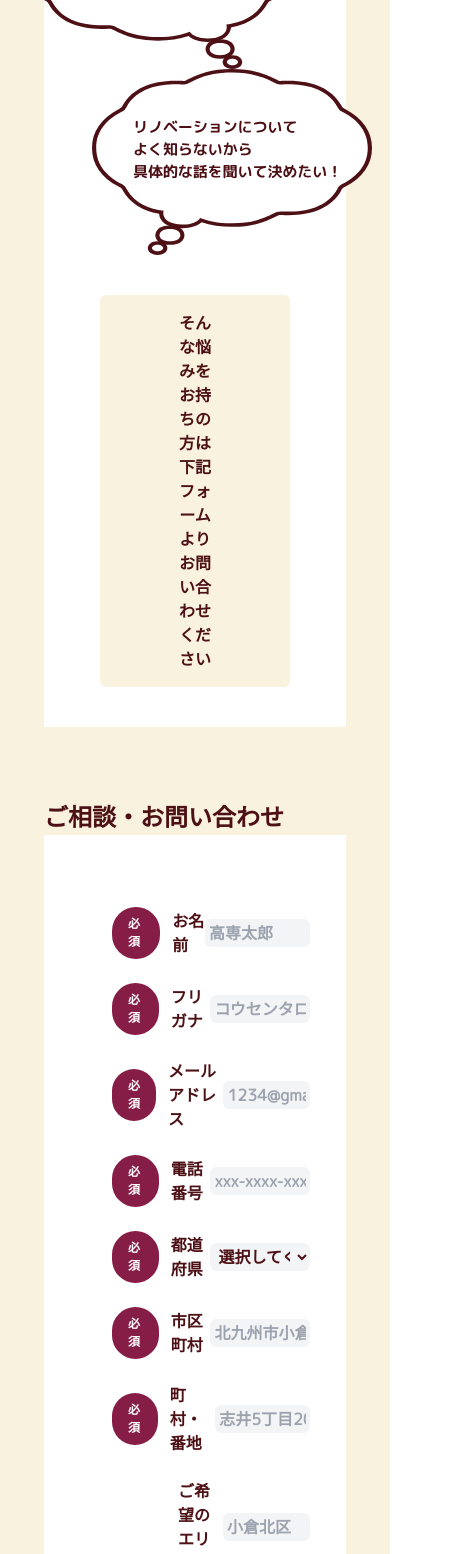
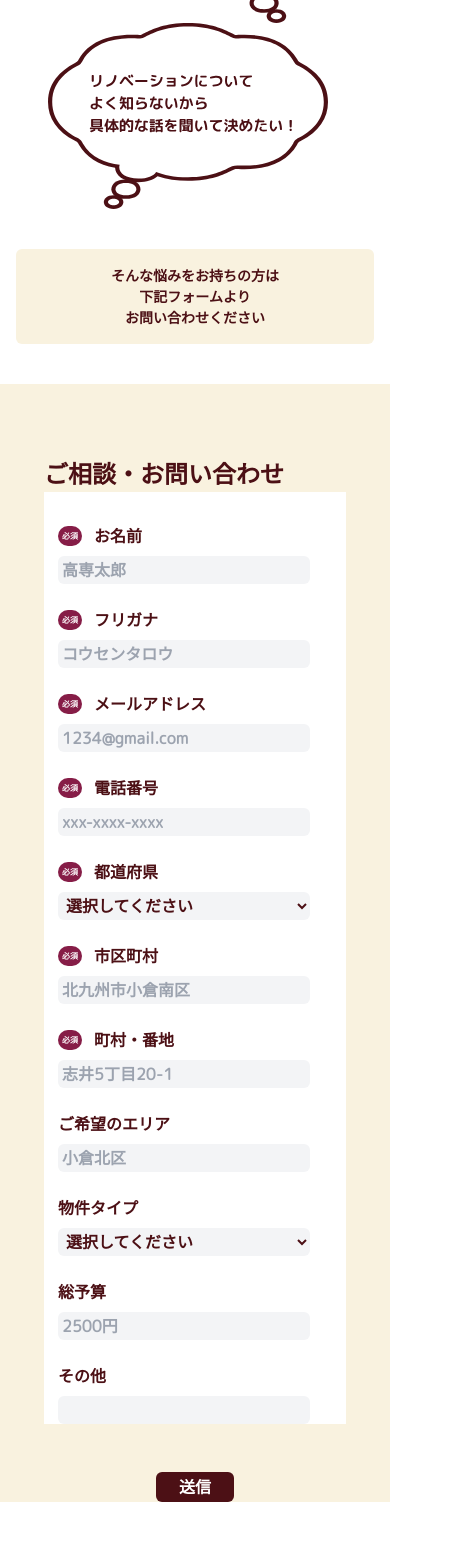
Before and after one commit to yama-chiiii/Rinomachi-Front, a Next.js app: page /consult in a window 390 px wide. Shown: the part 432-1986 px from the top of the page, 461 px wide, since content can reach past the window. After the commit the page ends 1934 px from the top, so only its background shows below. Built offline with nearby package versions, Linux system fonts and the light colour scheme.

Commit message:
feat:スマホサイズの作成

```diff
--- a/src/app/consult/page.tsx
+++ b/src/app/consult/page.tsx
@@ -132,17 +132,17 @@ export const Consult = () => {
   return (
     <div className='w-full min-h-screen flex flex-col items-center font-mPlus font-semibold'>
       <div className='w-full lg:w-1/2 min-h-screen flex flex-col bg-brown-light text-brown-dark'>
-        <div className='mt-164 mx-44 bg-white'>
-          <div className='w-full pl-52'>
+        <div className='mt-164 lg:mx-44 bg-white'>
+          <div className='w-full items-center lg:pl-52'>
             <div>
-              <div className='w-full h-auto flex flex-row pt-24'>
+              <div className='w-full h-auto items-center flex flex-row pt-24'>
                 <Image
                   src='/person_search_brown.svg'
                   width={44}
                   height={64}
                   alt='Icon'
                 />
-                <div className='text-3xl'>リノベーション経験者に相談</div>
+                <div className='text-xl lg:text-3xl'>リノベーション経験者に相談</div>
               </div>
               <div className='-mt-8 whitespace-nowrap lg:-mt-16 mb-8 text-md lg:text-xl text-brown-dark'>
                 --------------------------------------------------
@@ -165,21 +165,22 @@ export const Consult = () => {
             alt='Icon'
             className='mx-48'
           />
-          <div className='my-40 mx-56 px-76 py-16 bg-brown-light text-brown-dark rounded-md'>
-            <div className='text-center'>そんな悩みをお持ちの方は</div>
+          <div className='my-40 mx-16 lg:mx-72 px-40 py-16 bg-brown-light text-brown-dark rounded-md'>
+            <div className='text-sm lg:text-lg text-center'>そんな悩みをお持ちの方は</div>
             <br />
-            <div className='-mt-24 text-center'>
-              下記フォームよりお問い合わせください
+            <div className='-mt-24 text-sm lg:text-lg text-center'>
+              下記フォームより
             </div>
+            <div className='text-sm lg:text-lg text-center'>お問い合わせください</div>
           </div>
         </div>
         <div className='mt-72 mx-44 text-2xl text-brown-dark'>
           ご相談・お問い合わせ
         </div>
         <div className='mx-44 bg-white'>
-          <div className='w-4/5 h-auto flex flex-row justify-between items-center mt-72 mx-24'>
+          <div className='w-full lg:w-4/5 h-auto flex flex-col lg:flex-row lg:justify-between lg:items-center mt-32 lg:mt-72 mx-2 lg:mx-24'>
             <div className='flex flex-row items-center'>
-              <div className='ml-44 text-xs bg-red-dark text-white px-16 py-8 rounded-full'>
+              <div className='ml-12 lg:ml-44 text-3xs lg:text-xs bg-red-dark text-white px-4 lg:px-16 py-4 lg:py-8 rounded-full'>
                 必須
               </div>
               <div className='ml-12 text-brown-dark'>お名前</div>
@@ -189,7 +190,7 @@ export const Consult = () => {
               type='text'
               value={name}
               onChange={(e) => setName(e.target.value)}
-              className={`w-1/2 px-4 py-2 rounded-md focus:ring-2 focus:ring-brown-dark bg-gray-100 ${
+              className={`w-5/6 lg:w-1/2 ml-12 mt-8 lg:mt-0 lg:ml-0 px-4 py-2 rounded-md focus:ring-2 focus:ring-brown-dark bg-gray-100 ${
                 errors.name ? 'border-red-500 border-2' : 'border-gray-300'
               }`}
               placeholder='高専太郎'
@@ -198,9 +199,9 @@ export const Consult = () => {
               <p className='text-sm text-red-500 mt-1'>{errors.name}</p>
             )}
           </div>
-          <div className='w-4/5 h-auto flex flex-row justify-between items-center mt-24 mx-24'>
+          <div className='w-full lg:w-4/5 h-auto flex flex-col lg:flex-row lg:justify-between lg:items-center mt-24 mx-2 lg:mx-24'>
             <div className='flex flex-row items-center'>
-              <div className='ml-44 text-xs bg-red-dark text-white px-16 py-8 rounded-full'>
+            <div className='ml-12 lg:ml-44 text-3xs lg:text-xs bg-red-dark text-white px-4 lg:px-16 py-4 lg:py-8 rounded-full'>
                 必須
               </div>
               <div className='ml-12 text-brown-dark'>フリガナ</div>
@@ -210,7 +211,7 @@ export const Consult = () => {
               type='text'
               value={rubi}
               onChange={(e) => setRubi(e.target.value)}
-              className={`w-1/2 px-4 py-2 rounded-md focus:ring-2 focus:ring-brown-dark bg-gray-100 ${
+              className={`w-5/6 lg:w-1/2 ml-12 mt-8 lg:mt-0 lg:ml-0 px-4 py-2 rounded-md focus:ring-2 focus:ring-brown-dark bg-gray-100 ${
                 errors.rubi ? 'border-red-500 border-2' : 'border-gray-300'
               }`}
               placeholder='コウセンタロウ'
@@ -219,9 +220,9 @@ export const Consult = () => {
               <p className='text-sm text-red-500 mt-1'>{errors.rubi}</p>
             )}
           </div>
-          <div className='w-4/5 h-auto flex flex-row justify-between items-center mt-24 mx-24'>
+          <div className='w-full lg:w-4/5 h-auto flex flex-col lg:flex-row lg:justify-between lg:items-center mt-24 mx-2 lg:mx-24'>
             <div className='flex flex-row items-center'>
-              <div className='ml-44 text-xs bg-red-dark text-white px-16 py-8 rounded-full'>
+            <div className='ml-12 lg:ml-44 text-3xs lg:text-xs bg-red-dark text-white px-4 lg:px-16 py-4 lg:py-8 rounded-full'>
                 必須
               </div>
               <div className='ml-12 text-brown-dark'>メールアドレス</div>
@@ -231,7 +232,7 @@ export const Consult = () => {
               type='email'
               value={email}
               onChange={(e) => setEmail(e.target.value)}
-              className={`w-1/2 px-4 py-2 rounded-md focus:ring-2 focus:ring-brown-dark bg-gray-100 ${
+              className={`w-5/6 lg:w-1/2 ml-12 mt-8 lg:mt-0 lg:ml-0 px-4 py-2 rounded-md focus:ring-2 focus:ring-brown-dark bg-gray-100 ${
                 errors.email ? 'border-red-500 border-2' : 'border-gray-300'
               }`}
               placeholder='1234@gmail.com'
@@ -240,9 +241,9 @@ export const Consult = () => {
               <p className='text-sm text-red-500 mt-1'>{errors.email}</p>
             )}
           </div>
-          <div className='w-4/5 h-auto flex flex-row justify-between items-center mt-24 mx-24'>
+          <div className='w-full lg:w-4/5 h-auto flex flex-col lg:flex-row lg:justify-between lg:items-center mt-24 mx-2 lg:mx-24'>
             <div className='flex flex-row items-center'>
-              <div className='ml-44 text-xs bg-red-dark text-white px-16 py-8 rounded-full'>
+            <div className='ml-12 lg:ml-44 text-3xs lg:text-xs bg-red-dark text-white px-4 lg:px-16 py-4 lg:py-8 rounded-full'>
                 必須
               </div>
               <div className='ml-12 text-brown-dark'>電話番号</div>
@@ -252,7 +253,7 @@ export const Consult = () => {
               type='tel'
               value={tel}
               onChange={(e) => settel(e.target.value)}
-              className={`w-1/2 px-4 py-2 rounded-md focus:ring-2 focus:ring-brown-dark bg-gray-100 ${
+              className={`w-5/6 lg:w-1/2 ml-12 mt-8 lg:mt-0 lg:ml-0 px-4 py-2 rounded-md focus:ring-2 focus:ring-brown-dark bg-gray-100 ${
                 errors.tel ? 'border-red-500 border-2' : 'border-gray-300'
               }`}
               placeholder='xxx-xxxx-xxxx'
@@ -261,9 +262,9 @@ export const Consult = () => {
               <p className='text-sm text-red-500 mt-1'>{errors.tel}</p>
             )}
           </div>
-          <div className='w-4/5 h-auto flex flex-row justify-between items-center mt-24 mx-24'>
+          <div className='w-full lg:w-4/5 h-auto flex flex-col lg:flex-row lg:justify-between lg:items-center mt-24 mx-2 lg:mx-24'>
             <div className='flex flex-row items-center'>
-              <div className='ml-44 text-xs bg-red-dark text-white px-16 py-8 rounded-full'>
+            <div className='ml-12 lg:ml-44 text-3xs lg:text-xs bg-red-dark text-white px-4 lg:px-16 py-4 lg:py-8 rounded-full'>
                 必須
               </div>
               <div className='ml-12 text-brown-dark'>都道府県</div>
@@ -272,7 +273,7 @@ export const Consult = () => {
               id='prefecture'
               value={prefecture}
               onChange={(e) => setPrefecture(e.target.value)}
-              className={`w-1/2 px-4 py-2 rounded-md focus:ring-2 focus:ring-brown-dark bg-gray-100 ${
+              className={`w-5/6 lg:w-1/2 ml-12 mt-8 lg:mt-0 lg:ml-0 px-4 py-2 rounded-md focus:ring-2 focus:ring-brown-dark bg-gray-100 ${
                 errors.prefecture
                   ? 'border-red-500 border-2'
                   : 'border-gray-300'
@@ -291,9 +292,9 @@ export const Consult = () => {
               <p className='text-sm text-red-500 mt-1'>{errors.prefecture}</p>
             )}
           </div>
-          <div className='w-4/5 h-auto flex flex-row justify-between items-center mt-24 mx-24'>
+          <div className='w-full lg:w-4/5 h-auto flex flex-col lg:flex-row lg:justify-between lg:items-center mt-24 mx-2 lg:mx-24'>
             <div className='flex flex-row items-center'>
-              <div className='ml-44 text-xs bg-red-dark text-white px-16 py-8 rounded-full'>
+            <div className='ml-12 lg:ml-44 text-3xs lg:text-xs bg-red-dark text-white px-4 lg:px-16 py-4 lg:py-8 rounded-full'>
                 必須
               </div>
               <div className='ml-12 text-brown-dark'>市区町村</div>
@@ -303,7 +304,7 @@ export const Consult = () => {
               type='text'
               value={city}
               onChange={(e) => setCity(e.target.value)}
-              className={`w-1/2 px-4 py-2 rounded-md focus:ring-2 focus:ring-brown-dark bg-gray-100 ${
+              className={`w-5/6 lg:w-1/2 ml-12 mt-8 lg:mt-0 lg:ml-0 px-4 py-2 rounded-md focus:ring-2 focus:ring-brown-dark bg-gray-100 ${
                 errors.city ? 'border-red-500 border-2' : 'border-gray-300'
               }`}
               placeholder='北九州市小倉南区'
@@ -312,9 +313,9 @@ export const Consult = () => {
               <p className='text-sm text-red-500 mt-1'>{errors.city}</p>
             )}
           </div>
-          <div className='w-4/5 h-auto flex flex-row justify-between items-center mt-24 mx-24'>
+          <div className='w-full lg:w-4/5 h-auto flex flex-col lg:flex-row lg:justify-between lg:items-center mt-24 mx-2 lg:mx-24'>
             <div className='flex flex-row items-center'>
-              <div className='ml-44 text-xs bg-red-dark text-white px-16 py-8 rounded-full'>
+            <div className='ml-12 lg:ml-44 text-3xs lg:text-xs bg-red-dark text-white px-4 lg:px-16 py-4 lg:py-8 rounded-full'>
                 必須
               </div>
               <div className='ml-12 text-brown-dark'>町村・番地</div>
@@ -324,7 +325,7 @@ export const Consult = () => {
               type='text'
               value={address}
               onChange={(e) => setAddress(e.target.value)}
-              className={`w-1/2 px-4 py-2 rounded-md focus:ring-2 focus:ring-brown-dark bg-gray-100 ${
+              className={`w-5/6 lg:w-1/2 ml-12 mt-8 lg:mt-0 lg:ml-0 px-4 py-2 rounded-md focus:ring-2 focus:ring-brown-dark bg-gray-100 ${
                 errors.address ? 'border-red-500 border-2' : 'border-gray-300'
               }`}
               placeholder='志井5丁目20-1'
@@ -333,28 +334,28 @@ export const Consult = () => {
               <p className='text-sm text-red-500 mt-1'>{errors.address}</p>
             )}
           </div>
-          <div className='w-4/5 h-auto flex flex-row justify-between items-center mt-24 mx-24'>
+          <div className='w-full lg:w-4/5 h-auto flex flex-col lg:flex-row lg:justify-between lg:items-center mt-24 mx-2 lg:mx-24'>
             <div className='flex flex-row items-center'>
-              <div className='ml-110 text-brown-dark'>ご希望のエリア</div>
+              <div className='ml-12 lg:ml-110 text-brown-dark'>ご希望のエリア</div>
             </div>
             <input
               id='name'
               type='text'
               value={area}
               onChange={(e) => setArea(e.target.value)}
-              className={`w-1/2 px-4 py-2 rounded-md focus:ring-2 focus:ring-brown-dark bg-gray-100 ${'border-gray-300'}`}
+              className={`w-5/6 lg:w-1/2 ml-12 mt-8 lg:mt-0 lg:ml-0 px-4 py-2 rounded-md focus:ring-2 focus:ring-brown-dark bg-gray-100 ${'border-gray-300'}`}
               placeholder='小倉北区'
             />
           </div>
-          <div className='w-4/5 h-auto flex flex-row justify-between items-center mt-24 mx-24'>
+          <div className='w-full lg:w-4/5 h-auto flex flex-col lg:flex-row lg:justify-between lg:items-center mt-24 mx-2 lg:mx-24'>
             <div className='flex flex-row items-center'>
-              <div className='ml-110 text-brown-dark'>物件タイプ</div>
+              <div className='ml-12 lg:ml-110 text-brown-dark'>物件タイプ</div>
             </div>
             <select
               id='propertyType'
               value={propertyType}
               onChange={(e) => setPropertyType(e.target.value)}
-              className={`w-1/2 px-4 py-2 rounded-md focus:ring-2 focus:ring-brown-dark bg-gray-100 ${
+              className={`w-5/6 lg:w-1/2 ml-12 mt-8 lg:mt-0 lg:ml-0 px-4 py-2 rounded-md focus:ring-2 focus:ring-brown-dark bg-gray-100 ${
                 'border-gray-300'
               }`}
             >
@@ -368,29 +369,29 @@ export const Consult = () => {
               ))}
             </select>
           </div>
-          <div className='w-4/5 h-auto flex flex-row justify-between items-center mt-24 mx-24'>
+          <div className='w-full lg:w-4/5 h-auto flex flex-col lg:flex-row lg:justify-between lg:items-center mt-24 mx-2 lg:mx-24'>
             <div className='flex flex-row items-center'>
-              <div className='ml-110 text-brown-dark'>総予算</div>
+              <div className='ml-12 lg:ml-110 text-brown-dark'>総予算</div>
             </div>
             <input
               id='name'
               type='text'
               value={budget}
               onChange={(e) => setBudget(e.target.value)}
-              className={`w-1/2 px-4 py-2 rounded-md focus:ring-2 focus:ring-brown-dark bg-gray-100 ${'border-gray-300'}`}
+              className={`w-5/6 lg:w-1/2 ml-12 mt-8 lg:mt-0 lg:ml-0 px-4 py-2 rounded-md focus:ring-2 focus:ring-brown-dark bg-gray-100 ${'border-gray-300'}`}
               placeholder='2500円'
             />
           </div>
-          <div className='w-4/5 h-auto flex flex-row justify-between items-center mt-24 mx-24 mb-36'>
-            <div className='flex flex-row items-center'>
-              <div className='ml-110 text-brown-dark'></div>その他
+          <div className='w-full lg:w-4/5 h-auto flex flex-col lg:flex-row lg:justify-between lg:items-center mt-24 mx-2 lg:mx-24'>
+          <div className='flex flex-row items-center'>
+              <div className='ml-12 lg:ml-110 text-brown-dark'></div>その他
             </div>
             <input
               id='name'
               type='text'
               value={otherQuestions}
               onChange={(e) => setOtherQuestions(e.target.value)}
-              className={`w-1/2 px-4 py-2 rounded-md focus:ring-2 focus:ring-brown-dark bg-gray-100 ${'border-gray-300'}`}
+              className={`w-5/6 lg:w-1/2 ml-12 mt-8 lg:mt-0 lg:ml-0 px-4 py-2 rounded-md focus:ring-2 focus:ring-brown-dark bg-gray-100  ${'border-gray-300'}`}
             />
           </div>
         </div>
```
